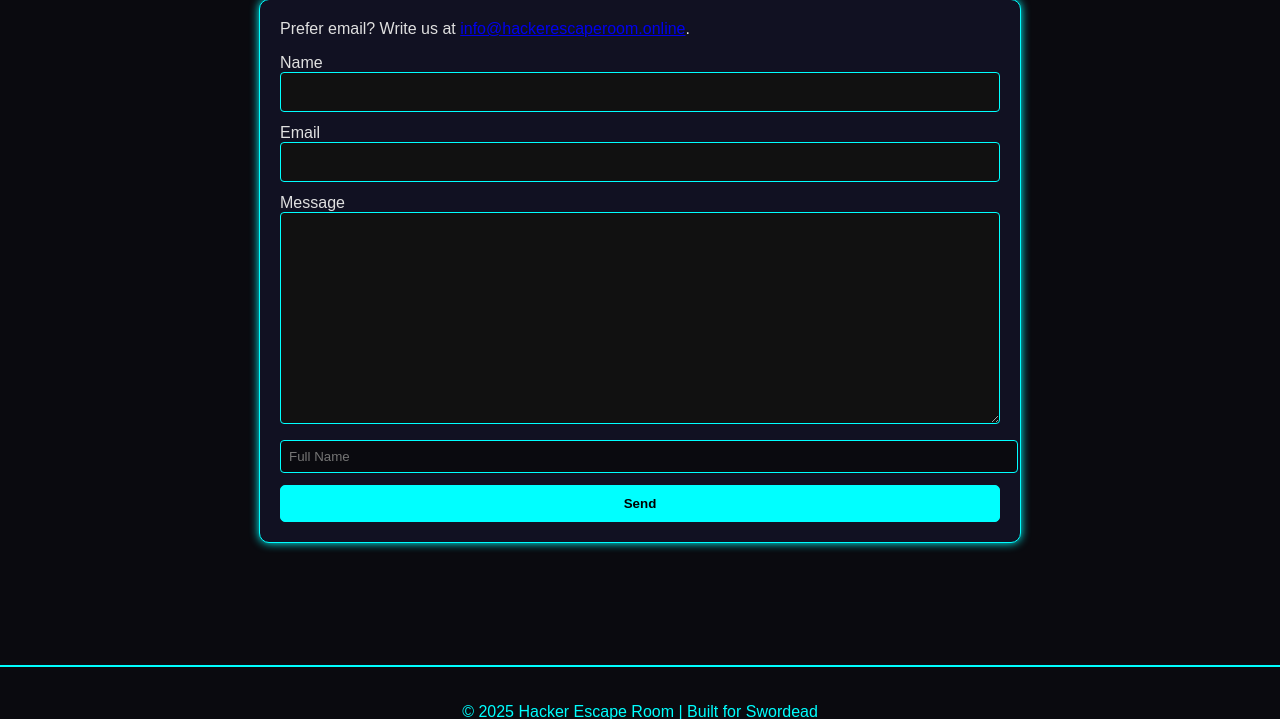
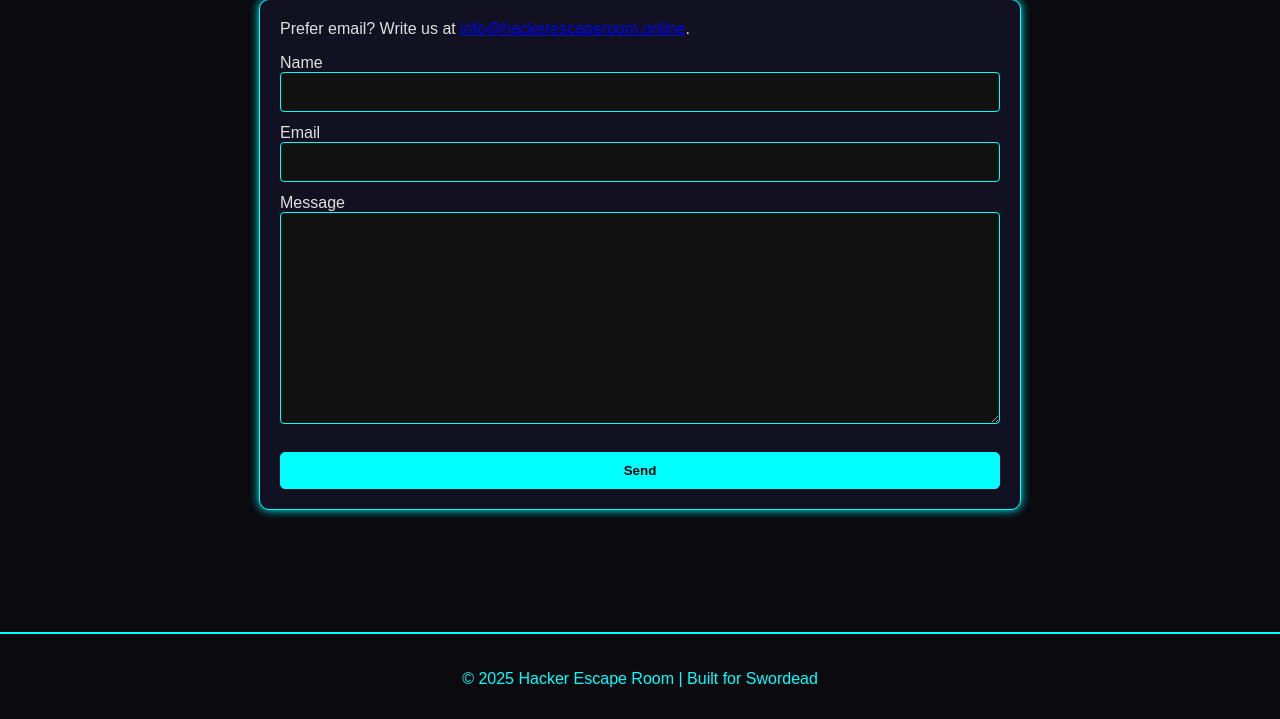
Before and after one commit to cfazuero1/flask-railway-app, a Flask app: page /contact in a window 1280 px wide. Shown: the part 467-1186 px from the top of the page. After the commit the page ends 1154 px from the top, so only its background shows below. Run offline with Flask 3, Linux system fonts and the light colour scheme.

Commit message:
email form

```diff
--- a/templates/contact.html
+++ b/templates/contact.html
@@ -27,7 +27,6 @@
       </div>
       <div class="col">
           <input type="hidden" id="_subject" name="_subject" value="Hacker Escape Room Message">
-          <input type="text" name="name" class="form-control" placeholder="Full Name" required="">
           <input type="hidden" name="_captcha" value="false">
           <input type="hidden" name="_next" value="https://www.hackerescaperoom.online/thanks/">
         </div>
```
